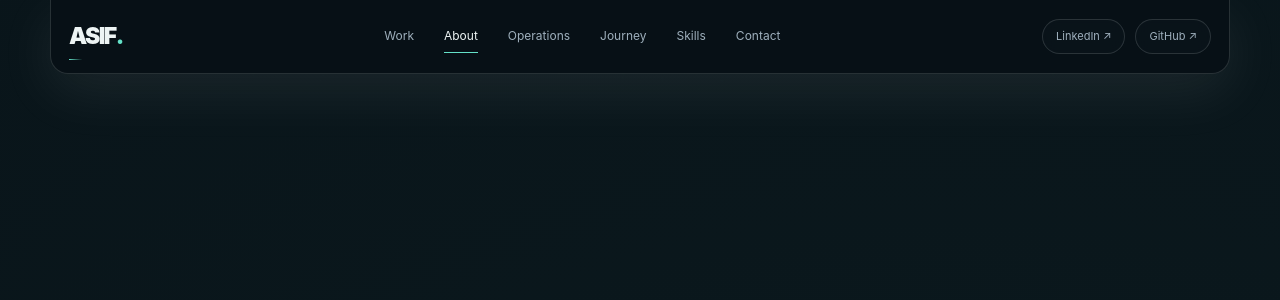
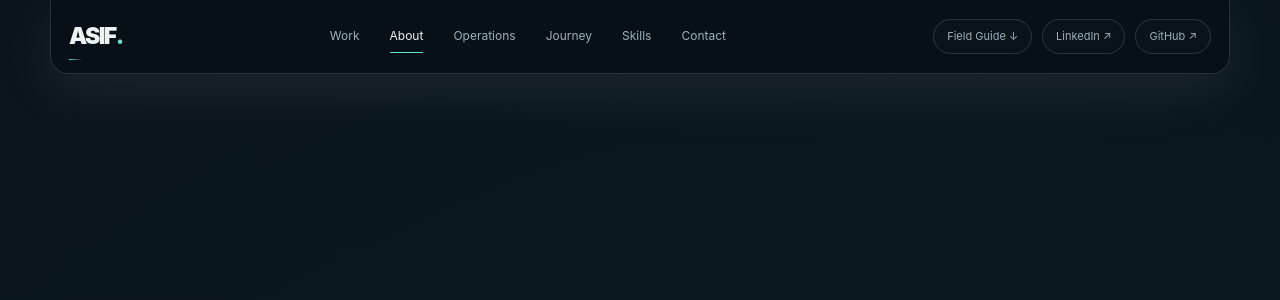
Before and after one commit to asifasgharrr/asif-asghar-portfolio, a Flask app: page / in a window 1280 px wide. Shown: the top 300 px of the page. Run offline with Flask 3, Linux system fonts and the light colour scheme.

Commit message:
Add field guide link to top navigation
Co-Authored-By: Claude Haiku 5.5 <noreply@anthropic.com>
Claude-Session: https://claude.ai/code/session_0198wfi5UHzaSZ8r65ByaE8T

```diff
--- a/templates/index.html
+++ b/templates/index.html
@@ -20,7 +20,7 @@
 <header class="nav">
   <a class="logo" href="#top" aria-label="Asif Asghar home">ASIF<span>.</span></a>
   <nav aria-label="Primary navigation"><a href="#work">Work</a><a href="#about">About</a><a href="#operations">Operations</a><a href="#journey">Journey</a><a href="#skills">Skills</a><a href="#contact">Contact</a></nav>
-  <div class="nav-right"><a class="nav-pill" href="https://www.linkedin.com/in/asif-asghar-b6290939a/" target="_blank" rel="noopener noreferrer">LinkedIn ↗</a><a class="nav-pill" href="https://github.com/asifasgharrr" target="_blank" rel="noopener noreferrer">GitHub ↗</a><button class="menu-toggle" type="button" aria-label="Open menu" aria-expanded="false" aria-controls="mobile-menu">☰</button></div>
+  <div class="nav-right"><a class="nav-pill" href="/static/downloads/flow-friction-fintech-field-guide.pdf" target="_blank" rel="noopener noreferrer" download>Field Guide ↓</a><a class="nav-pill" href="https://www.linkedin.com/in/asif-asghar-b6290939a/" target="_blank" rel="noopener noreferrer">LinkedIn ↗</a><a class="nav-pill" href="https://github.com/asifasgharrr" target="_blank" rel="noopener noreferrer">GitHub ↗</a><button class="menu-toggle" type="button" aria-label="Open menu" aria-expanded="false" aria-controls="mobile-menu">☰</button></div>
 </header><button class="theme-trigger nav-pill appearance-trigger" type="button" aria-haspopup="dialog" aria-expanded="false" aria-label="Change appearance" title="Change appearance"><span aria-hidden="true">◐</span><span class="appearance-label">Appearance</span></button>
 <div class="theme-panel" role="dialog" aria-modal="true" aria-label="Choose website theme" aria-hidden="true" inert><div class="theme-panel-inner"><div class="theme-head"><div><div class="eyebrow">APPEARANCE</div><h3>Choose a visual mode</h3><p>Your choice is saved on this device.</p></div><button class="theme-close" type="button" aria-label="Close theme selector">×</button></div><div class="theme-options"><button type="button" class="theme-option" data-theme="midnight"><span class="swatch midnight"></span><b>Midnight</b><small>Deep navy · teal</small></button><button type="button" class="theme-option" data-theme="arctic"><span class="swatch arctic"></span><b>Arctic</b><small>Clean light · blue</small></button><button type="button" class="theme-option" data-theme="emerald"><span class="swatch emerald"></span><b>Emerald</b><small>Warm light · green</small></button><button type="button" class="theme-option" data-theme="violet"><span class="swatch violet"></span><b>Violet</b><small>Graphite · violet</small></button></div></div></div>
 <div id="mobile-menu" class="mobile-menu" aria-hidden="true" inert><a href="#work">Work</a><a href="#about">About</a><a href="#operations">Operations</a><a href="#journey">Journey</a><a href="#skills">Skills</a><a href="#contact">Contact</a></div>
```
